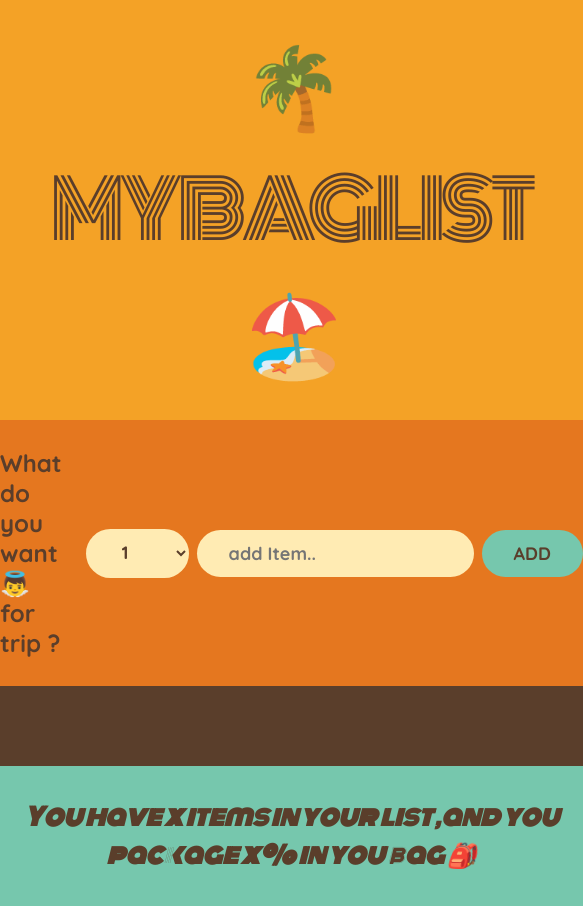
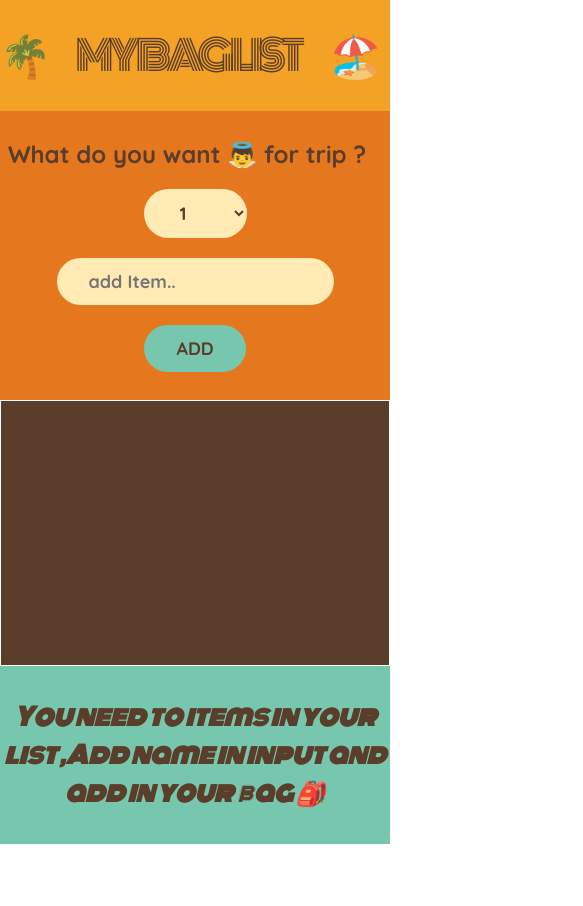
Before and after one commit to DarshanPro123/travelsList, a React (Vite) app: page / in a window 390 px wide. Shown: the whole page, 583 px wide, since content can reach past the window. After the commit the page ends 844 px from the top, so only its background shows below. Built offline with nearby package versions, Linux system fonts and the light colour scheme.

Commit message:
Add some css for responsive

```diff
--- a/src/Components/Status.jsx
+++ b/src/Components/Status.jsx
@@ -4,7 +4,8 @@ export const Status = () => {
       <footer className="stats">
         {" "}
         <em>
-          You have x items in your list ,and you package x% in you bag 🎒{" "}
+          You need to items in your list ,Add name in input and add in your bag
+          🎒{" "}
         </em>
       </footer>
     </>
--- a/src/index.css
+++ b/src/index.css
@@ -81,7 +81,7 @@ input {
   background-color: #5a3e2b;
   color: #ffebb3;
   padding: 4rem 0;
-
+  text-align: center;
   display: flex;
   justify-content: space-between;
   flex-direction: column;
@@ -137,3 +137,30 @@ input[type="checkbox"] {
   padding: 3.2rem 0;
   font-family: "Monoton";
 }
+
+@media (max-width: 430px) {
+  body {
+    height: 100vh;
+  }
+
+  .app {
+    height: 100vh;
+  }
+
+  h1 {
+    text-align: left;
+    width: 100%;
+    font-size: 4.1rem;
+  }
+  .add-form {
+    flex-direction: column;
+    gap: 20px;
+    text-align: center;
+  }
+  .list {
+    width: 100%;
+    border: 1px solid white;
+    text-align: center;
+    align-content: center;
+  }
+}
```
